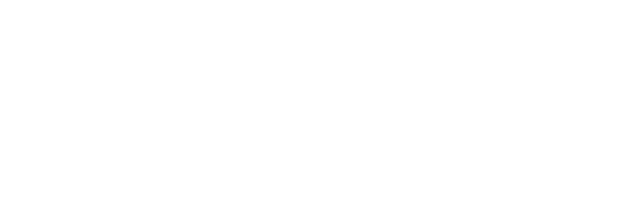
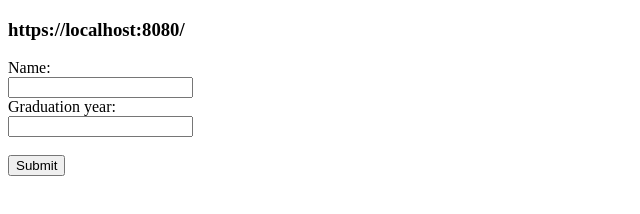
Before and after one commit to acciojob/sharable-urls-amitjait, a website: page main.html in a window 1280 px wide. Shown: the whole page, without its empty margins (0-640 px from the left). Drawn offline with Linux system fonts and the light colour scheme.

Commit message:
created a submission

```diff
--- a/main.html
+++ b/main.html
@@ -1,8 +1,16 @@
 <!DOCTYPE html>
 <html>
   <body>
+	  <h3 id="url">https://localhost:8080/</h3>
+	  <label>Name:</label><br>
+	  <input type="text" id="name" name="name"><br>
+	  <label>Graduation year:</label><br>
+	  <input type="number" id="year" name="year"><br><br>
+	  <button id="button" onclick={submit()}>Submit</button>
     <script type="text/javascript" src="./script.js">
-</script>
+
+
+	</script>
   </body>
 
 </html>
--- a/script.js
+++ b/script.js
@@ -1 +1,16 @@
 // your code here
+		function submit(){
+			console.log("click")
+			let name = document.getElementById("name");
+			let year = document.getElementById('year');
+			if(name.value.length > 0 && year.value.length > 0){
+				document.getElementById("url").innerText = `https://localhost:8080/?name=${name.value}&year=${year.value}`
+			}else if(name.value.length > 0){
+				document.getElementById("url").innerText = `https://localhost:8080/?name=${name.value}`
+			}else if(year.value.length > 0){
+				document.getElementById("url").innerText = `https://localhost:8080/?year=${year.value}`
+			}else{
+				document.getElementById("url").innerText = `https://localhost:8080/`
+			}
+
+		}
```
